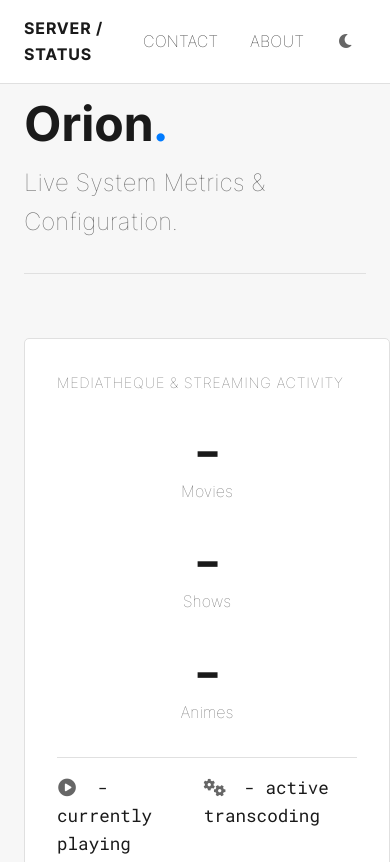
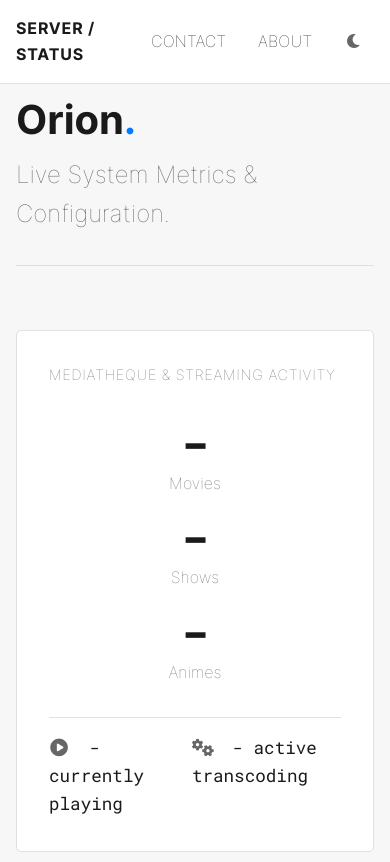
Before and after one commit to hacker8856/minimalist-dashboard, a plain HTML site: page frontend/index.html in a window 390 px wide. Shown: the top 862 px of the page. Drawn offline with Linux system fonts and the light colour scheme.

Commit message:
css for mobile phones

```diff
--- a/frontend/style.css
+++ b/frontend/style.css
@@ -500,6 +500,40 @@ body {
   }
 }
 
+@media (max-width: 400px) {
+  .metrics-grid {
+    grid-template-columns: 1fr;
+    gap: 1rem;
+  }
+
+  .container, .header {
+    padding: 1rem;
+  }
+
+  .metric-card {
+    min-width: 0;
+    max-width: 100%;
+  }
+
+  .zfs-tree ul li {
+    max-width: calc(100vw - 2rem);
+    word-break: break-word;
+    white-space: normal;
+  }
+
+  .hero h1 {
+    font-size: 2.5rem;
+  }
+
+  .cache-stats-container {
+    gap: 1rem;
+  }
+
+  .library-counts {
+    gap: 1rem;
+  }
+}
+
 body.dark-mode {
   --primary-text-color: #e0e0e0;
   --secondary-text-color: #999;
```
